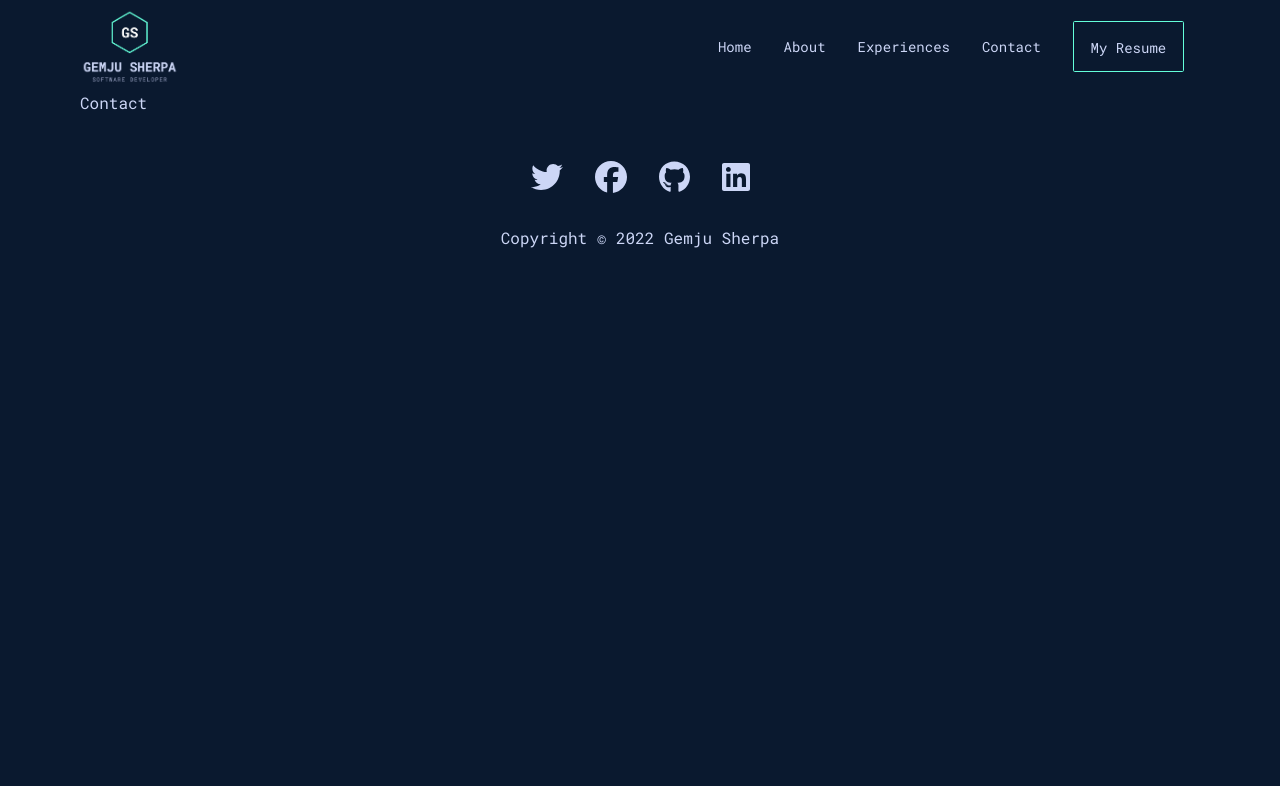
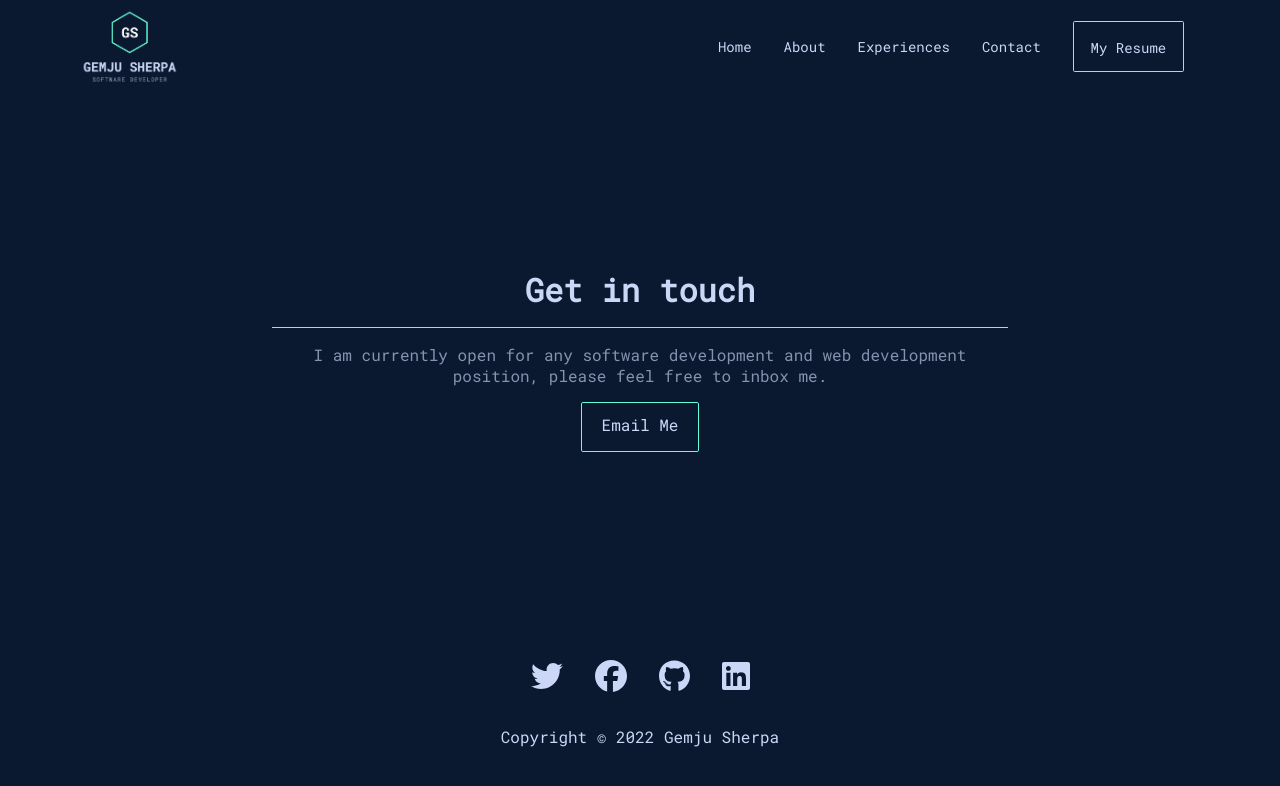
Before and after one commit to GemjuSherpa/my-portfolio, a React (Create React App) app: page /contact in a window 1280 px wide. Shown: the top 786 px of the page. Built offline with nearby package versions, Linux system fonts and the light colour scheme; no server answers.

Commit message:
Contact component added

```diff
--- a/src/components/contact/Contact.js
+++ b/src/components/contact/Contact.js
@@ -1,9 +1,15 @@
-import React, { Component } from 'react'
+import React from 'react'
 
-export default class Contact extends Component {
-  render() {
-    return (
-      <div>Contact</div>
-    )
-  }
+import './Contact.scss';
+
+export default function Contact() {
+  return (
+    <div className="contact">
+      <div className="container">
+        <h1>Get in touch</h1>
+        <p>I am currently open for any software development and web development position, please feel free to inbox me. </p>
+        <a href="mailto:gemju.s1@gmail.com" className='btn'>Email Me</a>
+      </div>
+    </div>
+  )
 }
--- a/src/components/contact/Contact.scss
+++ b/src/components/contact/Contact.scss
@@ -0,0 +1,23 @@
+@import "../../utilities/common.scss";
+@import "../../utilities/helper.scss";
+@import "../../utilities/mixins.scss";
+
+.contact{
+    margin: 2rem;
+
+    .container{
+        padding: 10rem;
+        text-align: center;
+
+        h1{
+            margin-bottom: 1rem;
+            padding-bottom: 1rem;
+            border-bottom: 1px solid $secondary;
+        }
+
+        p{
+            color: $secondary-font-color;
+            margin-bottom: 1rem;
+        }
+    }
+}
--- a/src/components/experience/Experience.js
+++ b/src/components/experience/Experience.js
@@ -43,7 +43,7 @@ export default function Experience() {
 
   return (
     <div className="experiences">
-      <h1>My professional experiences</h1><hr />
+      <h1>My professional experiences</h1>
       {workExperiences}
     </div>
   )
--- a/src/components/experience/Experience.scss
+++ b/src/components/experience/Experience.scss
@@ -3,11 +3,14 @@
 @import "../../utilities/mixins.scss";
 
 .experiences{
-    margin: 4rem 2rem;
+    margin: 4rem;
 
     h1{
-        font-size: medium;
+        font-size: large;
+        text-align: center;
         margin-bottom: 0.2rem;
+        padding-bottom: 0.5rem;
+        border-bottom: 1px solid $secondary;
     }
 
     .card{
--- a/src/components/landing/Landing.js
+++ b/src/components/landing/Landing.js
@@ -11,7 +11,7 @@ const Landing = () => {
   // Get profile data from getAllProfiles action
   const profile = useSelector(getAllProfiles);
   const expertise = profile.expertise
-  console.log(profile);
+
   return (
     <div className="home">
 
```
